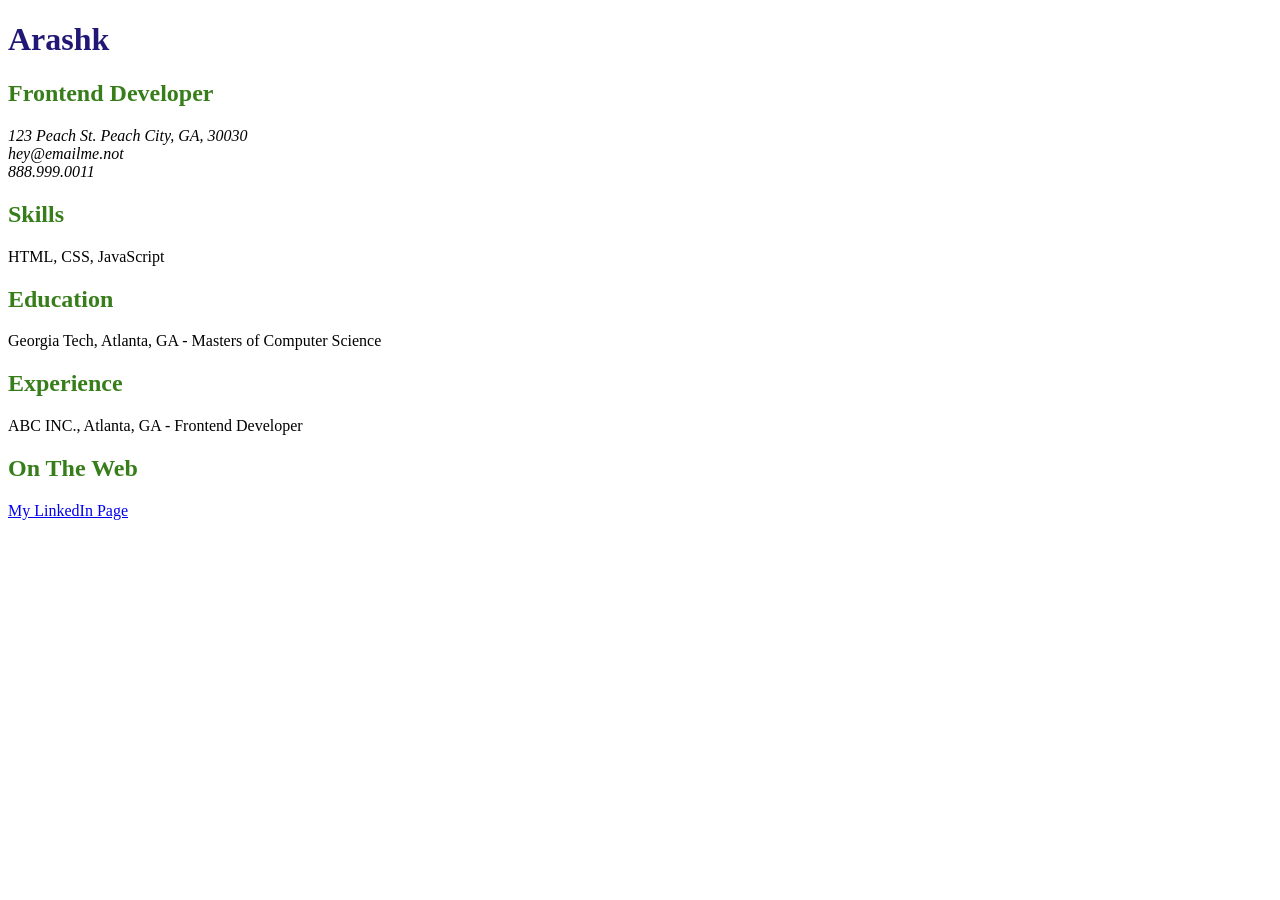
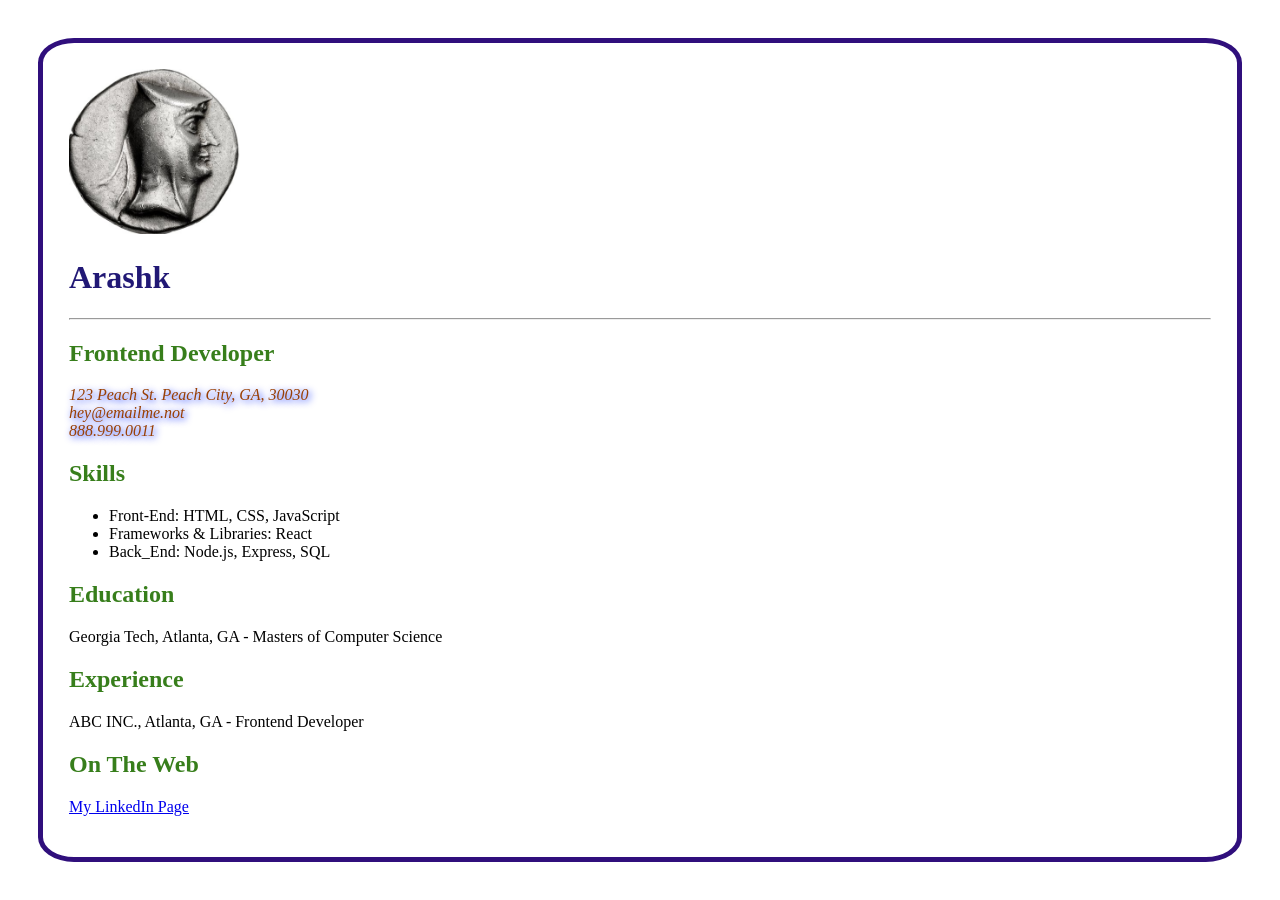
Before and after one commit to arashkyoosha/roadmap, a plain HTML site: page index.html in a window 1280 px wide. Before the commit the page ends 800 px from the top, so only its background shows below. Drawn offline with Linux system fonts and the light colour scheme.

Commit message:
Files updated

```diff
--- a/index.html
+++ b/index.html
@@ -6,19 +6,25 @@
     </head>
     <body>
         <header>
+            <img src="ae.png" alt="AE">
             <h1>Arashk </h1>
+            <hr>
             <h2>Frontend Developer</h2>
             <address>
-                <p class="compact">123 Peach St. Peach City, GA, 30030</p>
-                <p class="compact">hey@emailme.not</p>
-                <p class="compact">888.999.0011</p>
+                <p>123 Peach St. Peach City, GA, 30030</p>
+                <p>hey@emailme.not</p>
+                <p>888.999.0011</p>
             </address>
         </header>
 
 
         <section>
             <h2>Skills</h2>
-            <p>HTML, CSS, JavaScript</p>
+            <ul>
+                <li>Front-End: HTML, CSS, JavaScript</li>
+                <li>Frameworks & Libraries: React</li>
+                <li>Back_End: Node.js, Express, SQL</li>
+            </ul>
         </section>
 
         <section>
--- a/styles.css
+++ b/styles.css
@@ -1,3 +1,15 @@
+body {
+    margin: 3%;
+    border: 5px solid rgb(48, 15, 124);
+    border-radius: 3%;
+    padding: 2%;
+}
+
+img {
+    height: 15%;
+    width: 15%;
+}
+
 h1 {
     color: rgb(33, 24, 117);
 }
@@ -6,7 +18,12 @@ h2 {
     color: rgb(55, 126, 27);
 }
 
+address {
+    color: rgb(153, 63, 4);
+    text-shadow: 2px 2px 7px rgb(0, 38, 255);
 
-.compact {
+}
+
+address p {
     margin: 0;
 }
```
Also changed, not shown: ae.png (added).
